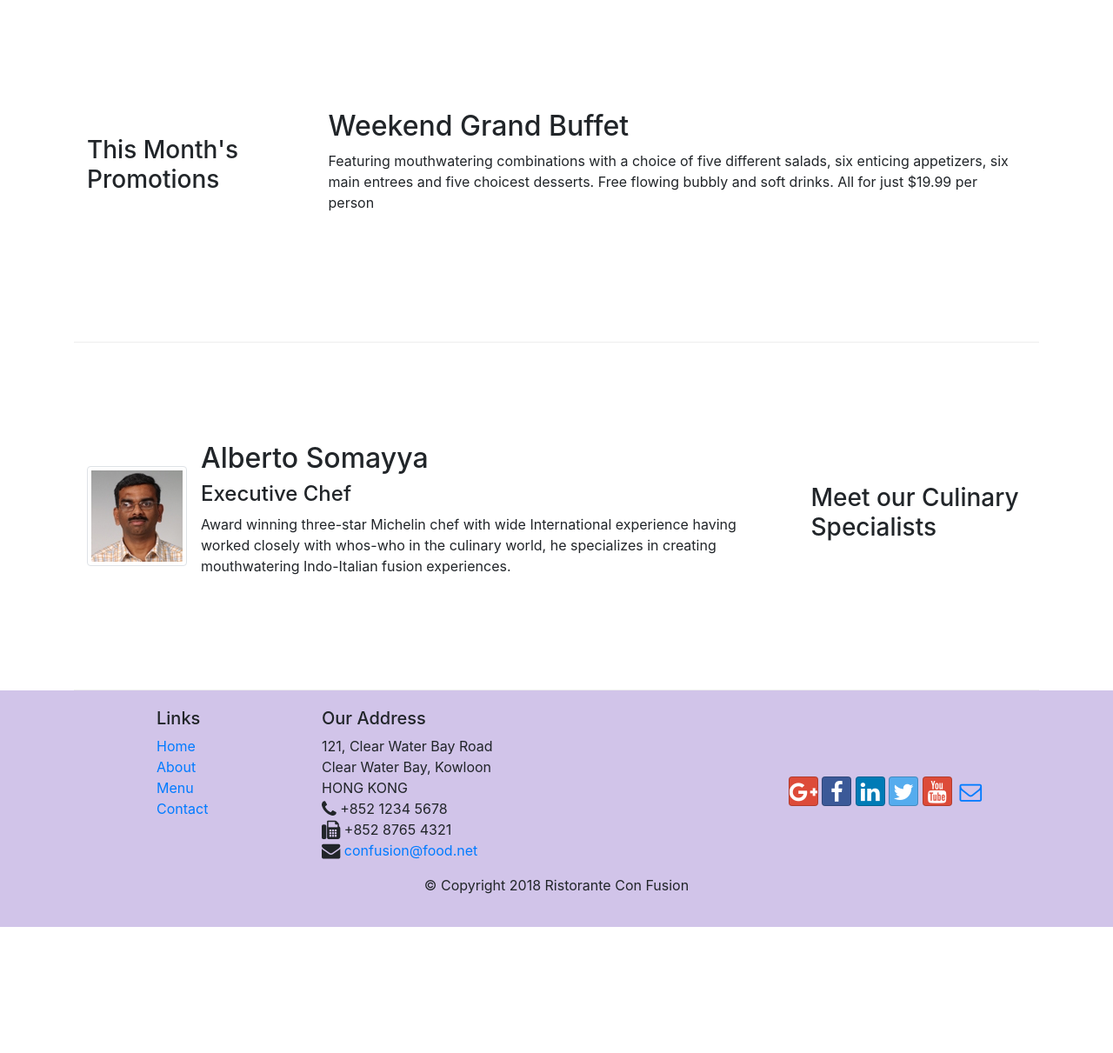
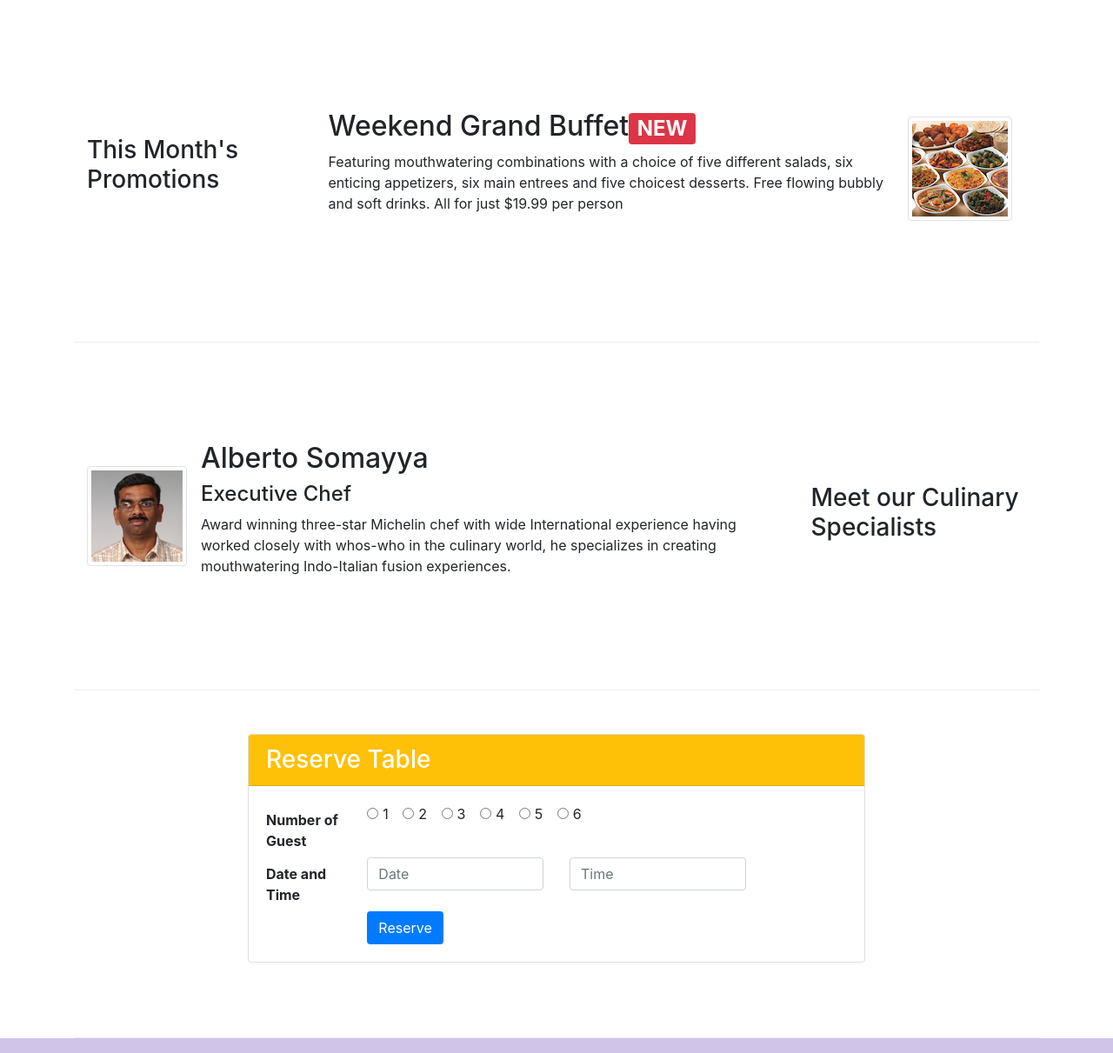
Before and after one commit to muhammedasifc/npmwebproject, a website: page index.html in a window 1280 px wide. Shown: the part 740-1951 px from the top of the page at 87% size. Before the commit the page ends 1806 px from the top, so only its background shows below. Drawn offline with nearby package versions, Linux system fonts and the light colour scheme.

Commit message:
Assignment-2

```diff
--- a/css/styles.css
+++ b/css/styles.css
@@ -37,3 +37,6 @@ body {
 .navbar-dark {
     background-color: #512DA8;
 }
+.btn-color {
+    background-color:orange
+}
--- a/index.html
+++ b/index.html
@@ -47,6 +47,10 @@
                 <div class="col-12 col-sm align-self-center">
                     <img src="_15c0362a3a49b2e1febe1fe3a7a7a63f_img/img/logo.png" class="img-fluid">
                 </div>
+                <div class="col-12 col-sm align-self-center">
+                    <button type="type" class="bg-warning btn-md col-sm-8" data-toggle="button" aria-pressed="true" ><strong>  Reserve Table</strong></button>
+                </div>
+
             </div>
         </div>
     </header>
@@ -61,7 +65,7 @@
                     <img class="d-flex mr-3 img-thumbnail align-self-center"
                     src="_15c0362a3a49b2e1febe1fe3a7a7a63f_img/img/uthappizza.png">
                     <div class="media-body">
-                        <h2 class="mt-0">Uthappizza<span class="badge badge-danger">HOT</span><span class="badge bage-pill badge-secondary">$4.99</span></h2>
+                        <h2 class="mt-0">Uthappizza<span class="badge badge-danger">HOT</span><span class="badge badge-pill badge-secondary">$4.99</span></h2>
                 <p class="d-none d-sm-block">A unique combination of Indian Uthappam (pancake) and Italian pizza, topped with Cerignola olives, ripe vine cherry tomatoes, Vidalia onion, Guntur chillies and Buffalo Paneer.</p>
             </div>
         </div>
@@ -70,14 +74,22 @@
 
 
         <div class="row row-content align-items-center">
-            <div class="col-12 col-sm-4 col-md-3">
+            <div class="col-12 col-sm-4 order-sm-first col-md-3">
                 <h3>This Month's Promotions</h3>
             </div>
-            <div class="col col-sm col-md">
-                <h2>Weekend Grand Buffet</h2>
+
+            <div class="col col-sm order-sm-last col-md">
+                <div class="media">
+                    <img class="d-flex mr-3 order-sm-last img-thumbnail align-self-center"
+                    src="_15c0362a3a49b2e1febe1fe3a7a7a63f_img\img/buffet.png">
+
+            <div class="media-body ">
+                <h2 class="mt-0">Weekend Grand Buffet<span class="badge badge-danger"> NEW </span></h2>
                 <p class="d-none d-sm-block">Featuring mouthwatering combinations with a choice of five different salads, six enticing appetizers, six main entrees and five choicest desserts. Free flowing bubbly and soft drinks. All for just $19.99 per person </p>
             </div>
         </div>
+    </div>
+</div>
 
         <div class="row row-content align-items-center">
             <div class="col-12 col-sm-4 order-sm-last col-md-3">
@@ -93,9 +105,86 @@
                 <p class="d-none d-sm-block">Award winning three-star Michelin chef with wide International experience having worked closely with whos-who in the culinary world, he specializes in creating mouthwatering Indo-Italian fusion experiences. </p>
             </div>
         </div>
-    </div>
-    </div>
-    </div>
+        </div>
+  </div>
+
+  <div class="row row-content">
+      <div class="col-sm"></div>
+          <div class="col-sm-8">
+        <div class="card">
+            <h3 class="card-header bg-warning text-white">Reserve Table</h3>
+            <div class="card-body">
+        <form>
+        <div class="row">
+              <div class="col-2">
+                <label for="checkbx" class="col-form-label" ><strong>Number of Guest</strong></label>
+               </div>
+               <div class="col-6">
+
+                <div class="form-check form-check-inline">
+                    <input class="form-check-input" type="radio" name="inlineRadioOptions" id="radio1" value="option1">
+                         <label class="form-check-label" for="radio1">1</label>
+                          </div>
+            <div class="form-check form-check-inline">
+                <input class="form-check-input" type="radio" name="inlineRadioOptions" id="radio2" value="option2">
+                            <label class="form-check-label" for="radio2">2</label>
+            </div>
+            <div class="form-check form-check-inline">
+                    <input class="form-check-input" type="radio" name="inlineRadioOptions" id="radio3" value="option3">
+                    <label class="form-check-label" for="radio3">3</label>
+                </div>
+                <div class="form-check form-check-inline">
+                        <input class="form-check-input" type="radio" name="inlineRadioOptions" id="radio4" value="option4">
+                        <label class="form-check-label" for="radio4">4</label>
+            </div>
+                <div class="form-check form-check-inline">
+                        <input class="form-check-input" type="radio" name="inlineRadioOptions" id="radio5" value="option5">
+                        <label class="form-check-label" for="radio5">5</label>
+                </div>
+                <div class="form-check form-check-inline">
+                        <input class="form-check-input" type="radio" name="inlineRadioOptions" id="radio6" value="option6">
+                        <label class="form-check-label" for="radio6">6</label>
+                 </div>
+        </div>
+
+         </div>
+         <div class="row">
+            <div class="col-2">
+                <label for="date" class="col-form-label"><strong>Date and Time</strong></label>
+            </div>
+            <div class="col-4">
+                <input  class="form-control" id="date" name="date"
+                    placeholder="Date">
+            </div>
+            <div class="col-4">
+                <input  class="form-control" id="time" name="time"
+                    placeholder="Time">
+            </div>
+        </div>
+        <div class="row">
+            <div class="col-2"></div>
+            <div class="col-4">
+            <button type="button" class="btn bg-primary text-white">Reserve</button>
+            </div>
+        </div>
+
+        </form>
+            </div>
+        </div>
+          </div>
+          <div class="col-sm"></div>
+      </div>
+  </div>
+
+
+
+
+
+
+
+
+</div>
+           </div>
 
     <footer class="footer">
         <div class="container">
```
